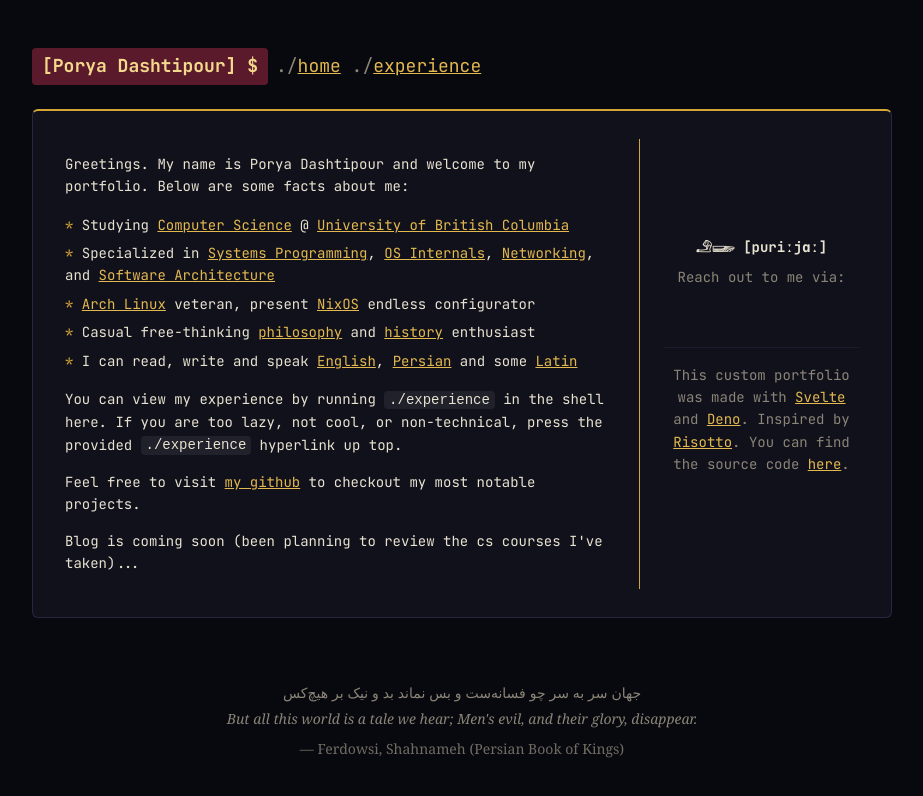
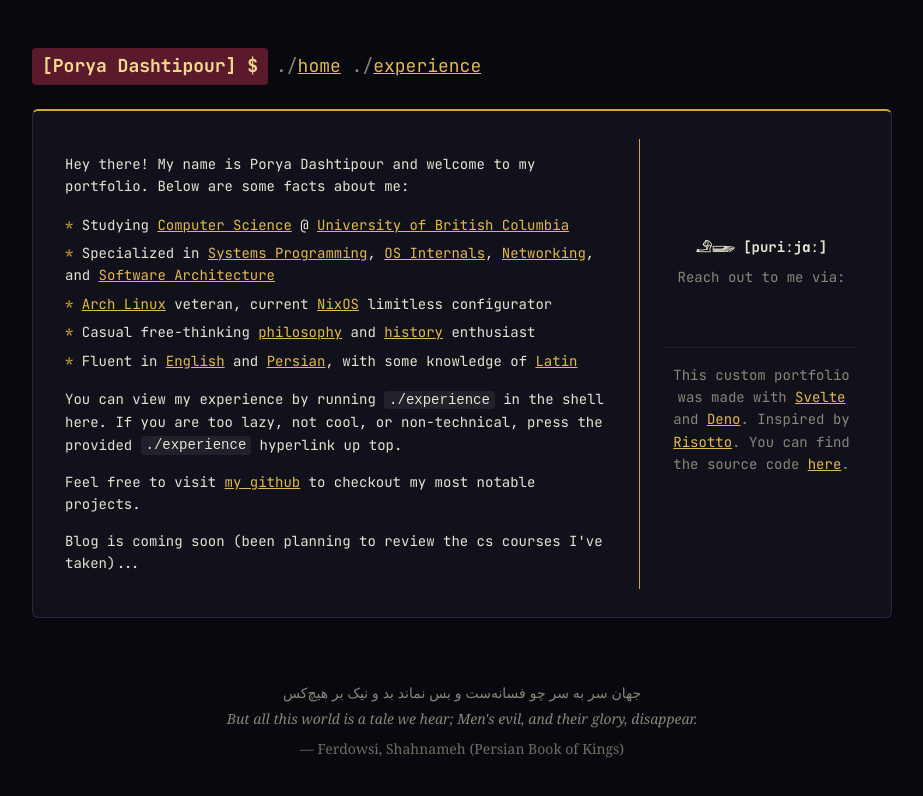
Before and after one commit to p0ryae/website, a SvelteKit app: page / in a window 1280 px wide. Shown: the top 796 px of the page, without its empty margins (178-1101 px from the left). Built offline with nearby package versions, Linux system fonts and the light colour scheme; some icons are missing.

Commit message:
chore: improve some points

```diff
--- a/src/routes/+page.svelte
+++ b/src/routes/+page.svelte
@@ -36,9 +36,9 @@
     [
       { text: " " },
       { text: "Arch Linux", href: "https://archlinux.org/" },
-      { text: " veteran, present " },
+      { text: " veteran, current " },
       { text: "NixOS", href: "https://nixos.org/" },
-      { text: " endless configurator" },
+      { text: " limitless configurator" },
     ],
     [
       { text: "Casual free-thinking " },
@@ -48,17 +48,17 @@
       { text: " enthusiast" },
     ],
     [
-      { text: "I can read, write and speak " },
+      { text: "Fluent in " },
       {
         text: "English",
         href: "https://en.wikipedia.org/wiki/English_language",
       },
-      { text: ", " },
+      { text: " and " },
       {
         text: "Persian",
         href: "https://en.wikipedia.org/wiki/Persian_language",
       },
-      { text: " and some " },
+      { text: ", with some knowledge of " },
       { text: "Latin", href: "https://en.wikipedia.org/wiki/Latin" },
     ],
   ];
@@ -71,7 +71,7 @@
 <div class="home">
   <div class="main-content">
     <p>
-      Greetings. My name is {shared.name} and welcome to my portfolio. Below are
+      Hey there! My name is {shared.name} and welcome to my portfolio. Below are
       some facts about me:
     </p>
     <ul class="facts">
```
